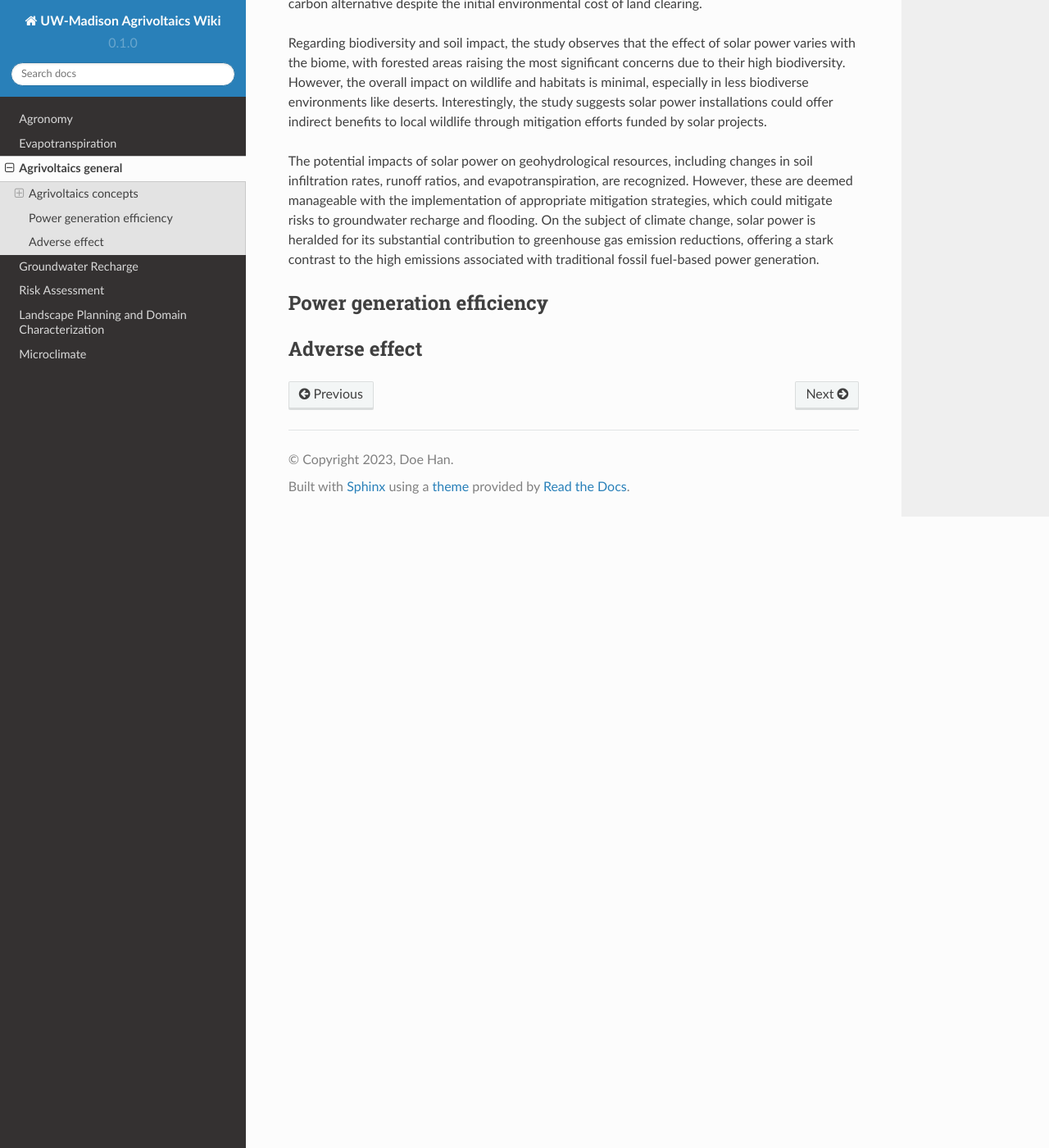
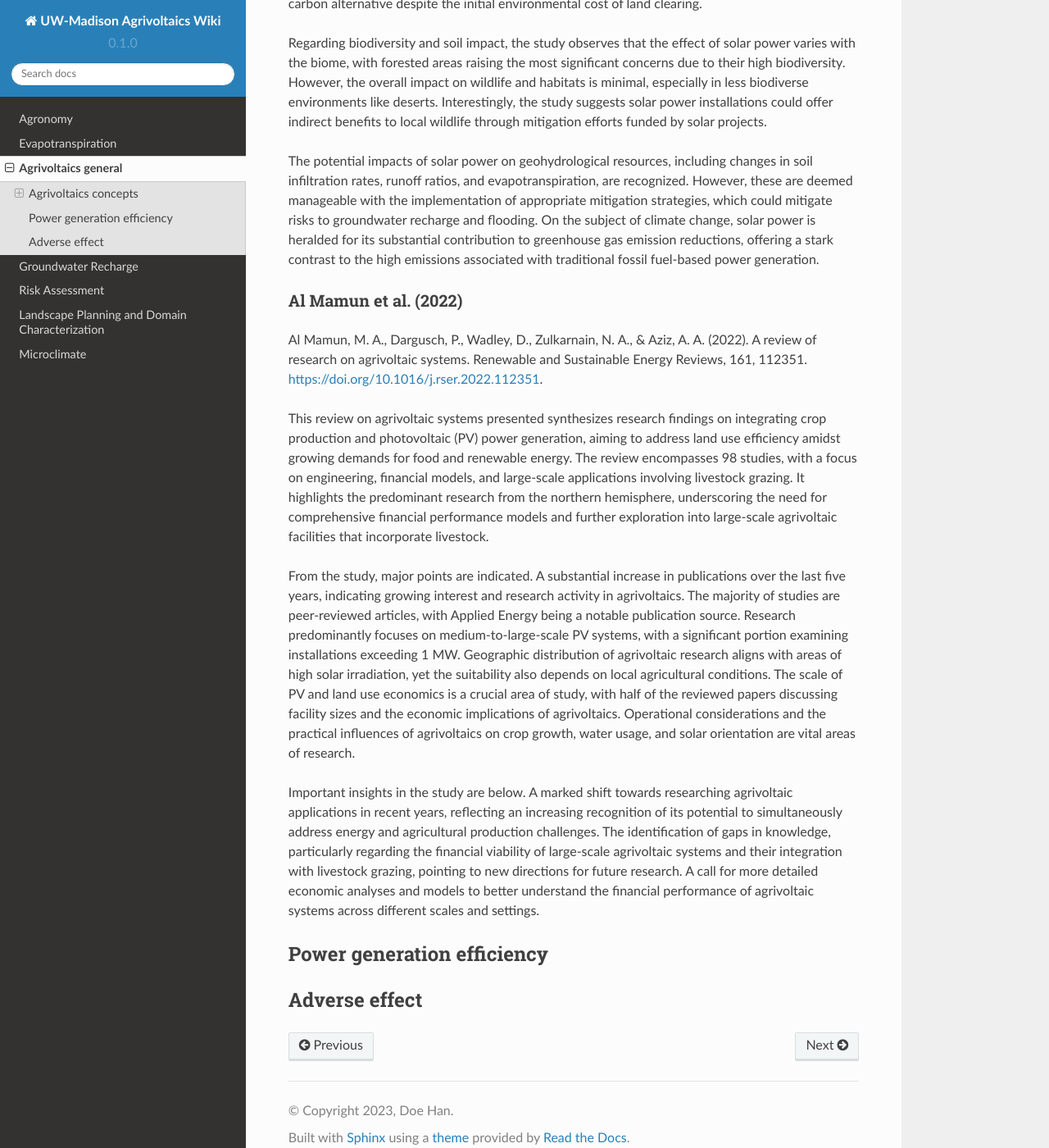
Before and after one commit to hanhydro/wiki, a Sphinx documentation site: the page built from docs/source/general.rst, in a window 1280 px wide and 1400 px high, scrolled down 1283 px. Shown: the whole window at 82% size. Built offline with Sphinx 7.4.7 and the Read the Docs theme 2.0.0, drawn with Linux system fonts in a browser that asks for light colours; pages that are not in the unit, such as notebooks, are missing from menus.

Commit message:
Update general.rst

```diff
--- a/docs/source/general.rst
+++ b/docs/source/general.rst
@@ -25,6 +25,16 @@ Regarding biodiversity and soil impact, the study observes that the effect of so
 
 The potential impacts of solar power on geohydrological resources, including changes in soil infiltration rates, runoff ratios, and evapotranspiration, are recognized. However, these are deemed manageable with the implementation of appropriate mitigation strategies, which could mitigate risks to groundwater recharge and flooding. On the subject of climate change, solar power is heralded for its substantial contribution to greenhouse gas emission reductions, offering a stark contrast to the high emissions associated with traditional fossil fuel-based power generation.
 
+Al Mamun et al. (2022)
++++++++++++++++++++++++++++
+Al Mamun, M. A., Dargusch, P., Wadley, D., Zulkarnain, N. A., & Aziz, A. A. (2022). A review of research on agrivoltaic systems. Renewable and Sustainable Energy Reviews, 161, 112351. https://doi.org/10.1016/j.rser.2022.112351.
+
+This review on agrivoltaic systems presented synthesizes research findings on integrating crop production and photovoltaic (PV) power generation, aiming to address land use efficiency amidst growing demands for food and renewable energy. The review encompasses 98 studies, with a focus on engineering, financial models, and large-scale applications involving livestock grazing. It highlights the predominant research from the northern hemisphere, underscoring the need for comprehensive financial performance models and further exploration into large-scale agrivoltaic facilities that incorporate livestock.
+
+From the study, major points are indicated. A substantial increase in publications over the last five years, indicating growing interest and research activity in agrivoltaics. The majority of studies are peer-reviewed articles, with Applied Energy being a notable publication source. Research predominantly focuses on medium-to-large-scale PV systems, with a significant portion examining installations exceeding 1 MW. Geographic distribution of agrivoltaic research aligns with areas of high solar irradiation, yet the suitability also depends on local agricultural conditions. The scale of PV and land use economics is a crucial area of study, with half of the reviewed papers discussing facility sizes and the economic implications of agrivoltaics. Operational considerations and the practical influences of agrivoltaics on crop growth, water usage, and solar orientation are vital areas of research.
+
+Important insights in the study are below. A marked shift towards researching agrivoltaic applications in recent years, reflecting an increasing recognition of its potential to simultaneously address energy and agricultural production challenges. The identification of gaps in knowledge, particularly regarding the financial viability of large-scale agrivoltaic systems and their integration with livestock grazing, pointing to new directions for future research. A call for more detailed economic analyses and models to better understand the financial performance of agrivoltaic systems across different scales and settings.
+
 Power generation efficiency
 ---------------------------
 
```
